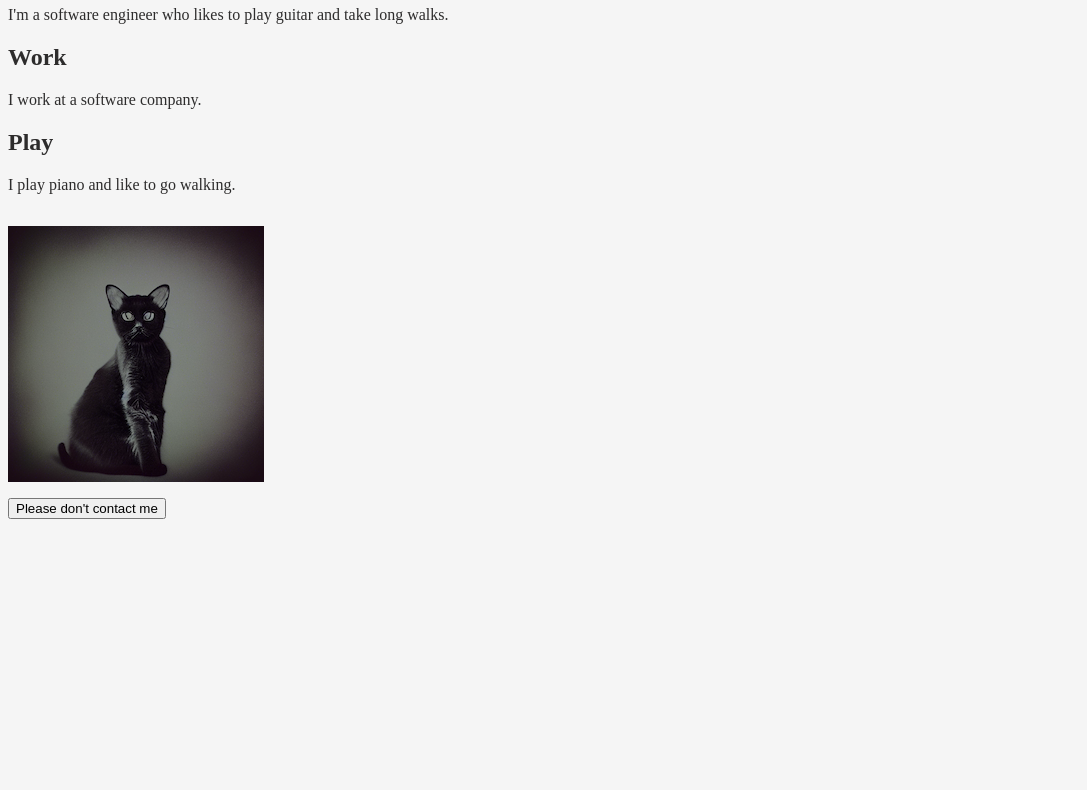
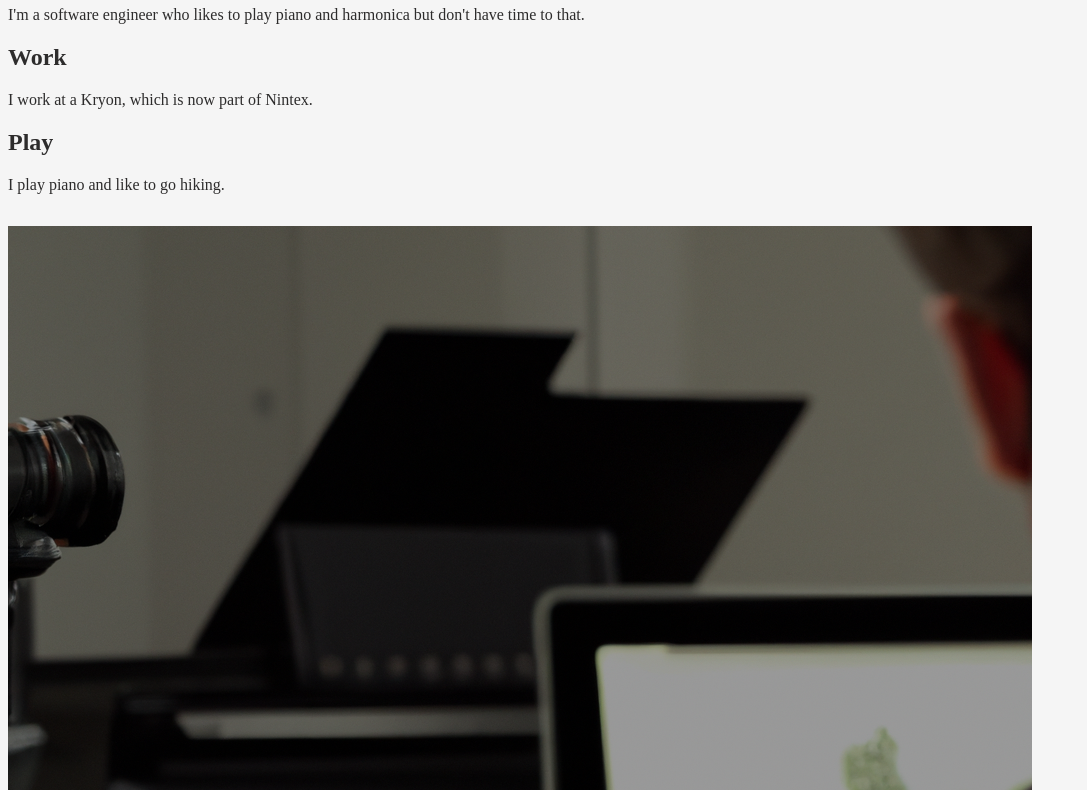
Before and after one commit to omerbenishu/CatDemoApp, a website: page index.html in a window 1280 px wide. Shown: the part 60-850 px from the top of the page, without its empty margins (0-1087 px from the left). Before the commit the page ends 800 px from the top, so only its background shows below. Drawn offline with Linux system fonts and the light colour scheme.

Commit message:
change image and update info

```diff
--- a/index.css
+++ b/index.css
@@ -11,7 +11,7 @@ body {
   margin: 0 auto;
 }
 
-#cat {
+#macandpiano {
   padding: 1rem 0 1rem 0;
 }
 
@@ -19,12 +19,12 @@ body {
   cursor: pointer;
 }
 
-#cat img {
+#macandpiano img {
   transition: 3s;
   filter: brightness(60%);
 }
 
-#cat img:hover {
+#macandpiano img:hover {
   cursor: wait;
   transition: 0.3s;
   filter: brightness(100%);
--- a/index.html
+++ b/index.html
@@ -10,28 +10,28 @@
   <div id="container">
     <div id="main">
       <div class="intro">
-        <h1>Hi! Welcome to my profile</h1>
+        <h1>Hi, it's Omer! Welcome to my profile</h1>
         <p>
-          I'm a software engineer who likes to play guitar and take long walks.
+          I'm a software engineer who likes to play piano and harmonica but don't have time to that.
         </p>
       </div>
       <div id="work">
         <h2>Work</h2>
         <p>
-          I work at a software company.
+          I work at a Kryon, which is now part of Nintex.
         </p>
       </div>
       <div id="play">
         <h2>Play</h2>
         <p>
-          I play piano and like to go walking.
+          I play piano and like to go hiking.
         </p>
       </div>
-      <div id="cat">
-        <img src="cat.png" alt="Black metal cat" />
+      <div id="macandpiano">
+        <img src="macAndPiano.png" alt="Macbook and Piano" />
       </div>
       <div id="contact">
-        <button>Please don't contact me</button>
+        <button>Reach me!</button>
       </div>
     </div>
   </div>
--- a/index.js
+++ b/index.js
@@ -1,5 +1,5 @@
 contactButton = document.querySelector("#contact button");
 
 contactButton.addEventListener("click", function contactClickhandler(el) {
-  alert("Not implemented");
+  window.open("https://wa.me/972542181312","_self")
 });
```
Also changed, not shown: cat.png (deleted), macAndPiano.png (added).
